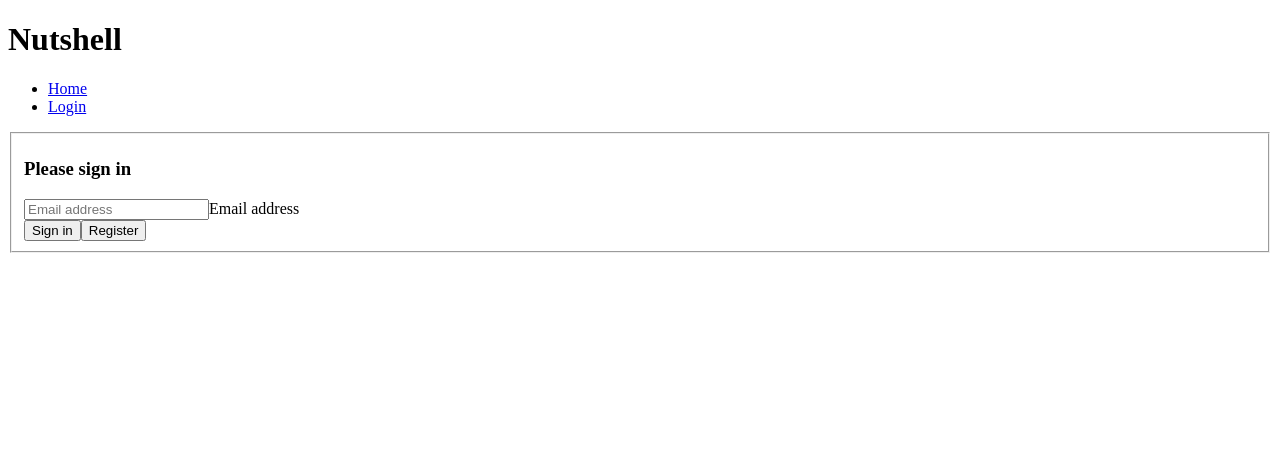
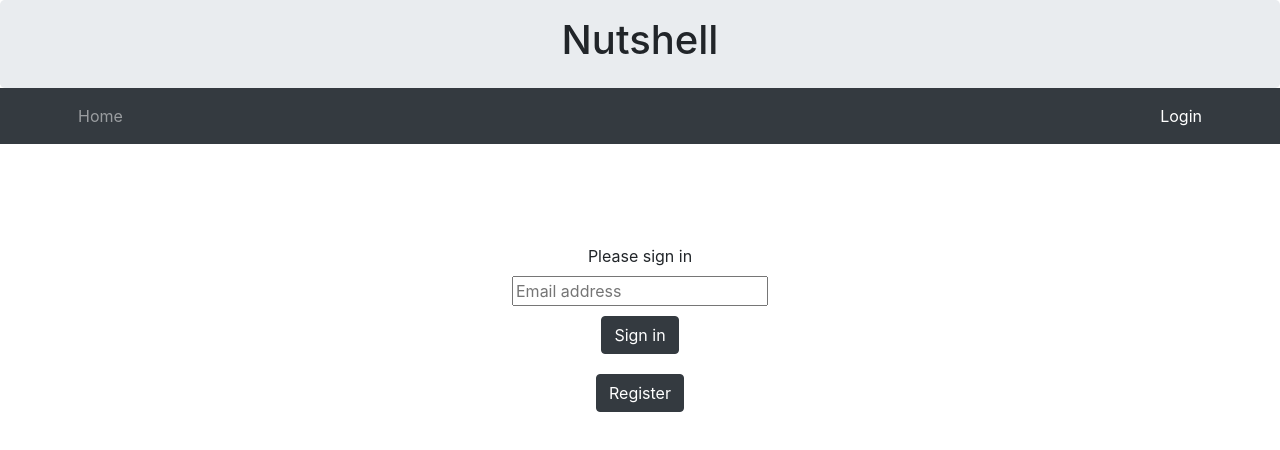
Before and after one commit to CoopNich/react-nutshell-the-uniform-skyhooks, a React (Create React App) app: page /login in a window 1280 px wide. Shown: the top 450 px of the page. Built offline with nearby package versions, Linux system fonts and the light colour scheme.

Commit message:
login, nav, and register page styled

```diff
--- a/package.json
+++ b/package.json
@@ -6,7 +6,9 @@
     "@testing-library/jest-dom": "^4.2.4",
     "@testing-library/react": "^9.5.0",
     "@testing-library/user-event": "^7.2.1",
+    "bootstrap": "^4.4.1",
     "react": "^16.13.0",
+    "react-bootstrap": "^1.0.0-beta.17",
     "react-dom": "^16.13.0",
     "react-router-dom": "^5.1.2",
     "react-scripts": "3.4.0"
--- a/src/components/ApplicationViews.js
+++ b/src/components/ApplicationViews.js
@@ -40,7 +40,7 @@ const ApplicationViews = props => {
       />
       <Route
         exact
-        path="/"
+        path="/Home"
         render={props => {
           return <Home />;
         }}
@@ -120,7 +120,7 @@ const ApplicationViews = props => {
       }}
       />
 
-       <Route path="/news"
+       <Route exact path="/news"
         render={props => {
           if (hasUser) {
             return <NewsList {...props} />;
--- /dev/null
+++ b/src/components/auth/Login.css
@@ -0,0 +1,15 @@
+
+
+.login_form {
+    display: flex;
+    flex-direction: column;
+    align-content: center;
+    justify-content: center;
+    align-items: center;
+    margin: 50px;
+    padding: 50px;
+}
+
+.btn {
+    margin: 10px;
+}
--- a/src/components/auth/Login.js
+++ b/src/components/auth/Login.js
@@ -1,5 +1,7 @@
 import React, { useState } from "react"
 import UserManager from "../../modules/UserManager"
+import { Form, Button, Card } from "react-bootstrap"
+import "./Login.css"
 
 const Login = props => {
   const [credentials, setCredentials] = useState({ email: "",});
@@ -22,23 +24,20 @@ const Login = props => {
   }})}
 
   return (
-    <form onSubmit={handleLogin}>
-      <fieldset>
-        <h3>Please sign in</h3>
+    <Form onSubmit={handleLogin}  className="login_form">
+        <Form.Label>Please sign in</Form.Label>
         <div className="formgrid">
           <input onChange={handleFieldChange} type="email"
             id="email"
             placeholder="Email address"
             required="" autoFocus="" />
-          <label htmlFor="inputEmail">Email address</label>
         </div>
-        <button type="submit">Sign in</button>
-        <button type="button"
+        <Button className="btn" bg="dark" variant="dark" type="submit">Sign in</Button>
+        <Button className="btn" type="button" bg="dark" variant="dark"
           onClick={() => props.history.push(`/register`)}>
           Register
-        </button>
-      </fieldset>
-    </form>
+        </Button>
+    </Form>
   );
 };
 
--- a/src/components/messages/MessageList.js
+++ b/src/components/messages/MessageList.js
@@ -8,7 +8,6 @@ const MessageList = props => {
 
   const getMessages = () => {
     return MessageManager.getAll().then(messagesFromAPI => {
-      console.log(messagesFromAPI);
       setMessages(messagesFromAPI);
     });
   };
--- /dev/null
+++ b/src/components/nav/NavBar.css
@@ -0,0 +1,6 @@
+.site-title.jumbotron {
+display: flex;
+ justify-content: center;
+ padding: 16px;
+ margin: 0px;
+}
--- a/src/components/nav/NavBar.js
+++ b/src/components/nav/NavBar.js
@@ -1,5 +1,7 @@
 import React from "react";
 import { NavLink, withRouter } from "react-router-dom";
+import { Navbar, Nav, Jumbotron } from "react-bootstrap"
+import "./NavBar.css"
 
 const NavBar = props => {
 
@@ -10,57 +12,55 @@ const NavBar = props => {
 
     return (
         <header>
-            <h1 className="site-title">
-                Nutshell
-      </h1>
-            <nav>
-                <ul className="container">
-                    <li>
-                        <NavLink className="nav-link" to="/" activeClassName="selected" >
-                            Home
-            </NavLink>
-                    </li>
+            <Jumbotron className="site-title">
+                <h1>Nutshell</h1>
+            </Jumbotron>
+            <Navbar bg="dark" variant="dark" >
+                <Nav className="container">
+
+                    <NavLink className="nav-link" to="/Home">Home</NavLink>
+
                     {props.hasUser
-                        ? <li>
-                            <NavLink className="nav-link" to="/news" activeClassName="selected" >
+                        ?
+                        <NavLink className="nav-link" to="/news" >
                             News
                             </NavLink>
-                        </li>
+
                         : null}
                     {props.hasUser
-                        ? <li>
-                            <NavLink className="nav-link" to="/events" activeClassName="selected" >
+                        ?
+                        <NavLink className="nav-link" to="/events" >
                             Events
                             </NavLink>
-                        </li>
+
                         : null}
                     {props.hasUser
-                        ? <li>
-                            <NavLink className="nav-link" to="/Tasks" activeClassName="selected" >
+                        ?
+                        <NavLink className="nav-link" to="/Tasks" >
                             Tasks
                              </NavLink>
-                        </li>
+
                         : null}
                     {props.hasUser
-                        ? <li>
-                            <NavLink className="nav-link" to="/messages" activeClassName="selected" >
+                        ?
+                        <NavLink className="nav-link" to="/messages" >
                             Messages
                             </NavLink>
-                        </li>
+
                         : null}
                     {props.hasUser
-                        ? <li>
-                            <NavLink className="nav-link" to="/ " onClick={handleLogout} activeClassName="selected" >
+                        ?
+                        <NavLink className="nav-link" to="/ " onClick={handleLogout} >
                             Logout
                              </NavLink>
-                        </li>
-                        : <li>
-                            <NavLink className="nav-link" to="/login" activeClassName="selected" >
+
+                        :
+                        <NavLink className="nav-link" to="/login" >
                             Login
                              </NavLink>
-                        </li>}
-                </ul>
-            </nav>
+                    }
+                </Nav>
+            </Navbar>
         </header>
     );
 };
--- /dev/null
+++ b/src/components/register/Register.css
@@ -0,0 +1,13 @@
+.register_form {
+    display: flex;
+    flex-direction: column;
+    align-content: center;
+    justify-content: center;
+    align-items: center;
+    margin: 50px;
+    padding: 50px;
+}
+
+.btn {
+    margin: 10px;
+}
--- a/src/components/register/Register.js
+++ b/src/components/register/Register.js
@@ -1,5 +1,7 @@
 import React, { useState } from "react"
 import UserManager from "../../modules/UserManager"
+import { Form, Button} from "react-bootstrap"
+import "./Register.css"
 
 
 const Register = props => {
@@ -26,22 +28,22 @@ const Register = props => {
 
 
   return (
-    <form onSubmit={constructNewUser}>
-      <fieldset>
-        <h3>Register an Account</h3>
+    <Form onSubmit={constructNewUser} className="register_form">
+        <Form.Label>Register an Account</Form.Label>
         <div className="formgrid">
           <input onChange={handleFieldChange} type="email"
             id="email"
             placeholder="Email address"
             required="" autoFocus="" />
-          <input onChange={handleFieldChange} type="username"
+        </div>
+        <div>
+        <input onChange={handleFieldChange} type="username"
             id="username"
             placeholder="Username"
             required="" autoFocus="" />
         </div>
-        <button type="submit" disabled={isLoading} >Submit</button>
-      </fieldset>
-    </form>
+        <Button type="submit" bg="dark" variant="dark" disabled={isLoading} >Submit</Button>
+    </Form>
   );
 };
 
--- a/src/index.js
+++ b/src/index.js
@@ -2,6 +2,7 @@ import React from "react";
 import ReactDOM from "react-dom";
 import { BrowserRouter as Router } from "react-router-dom";
 import Nutshell from "./components/Nutshell";
+import 'bootstrap/dist/css/bootstrap.min.css';
 
 ReactDOM.render(
   <Router>
```
Also changed, not shown: 1 other file (tests, documents, lock files or other folders). Lines whose indentation alone changed are shown as unchanged.
